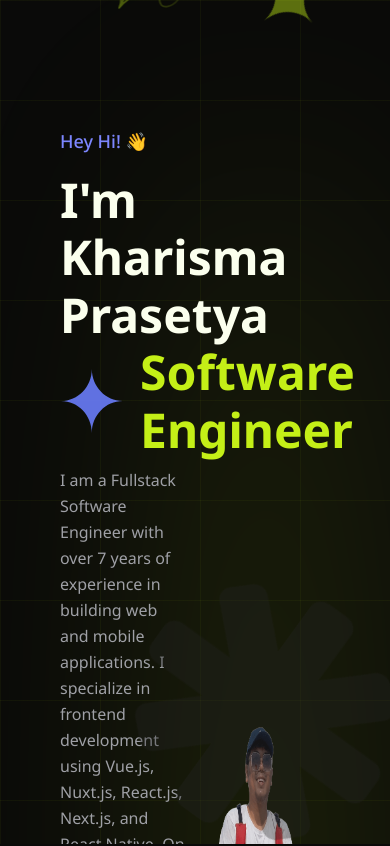
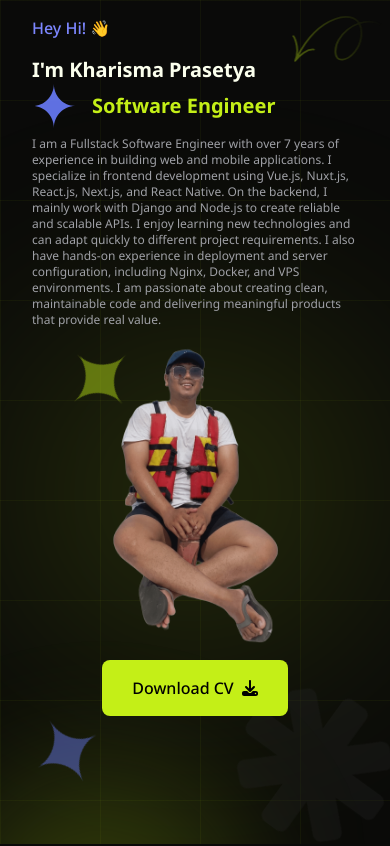
Before and after one commit to kharismaprasetya/cv_profile, a Next.js app: page / in a window 390 px wide. Shown: the top 846 px of the page. Built offline with nearby package versions, Linux system fonts and the light colour scheme.

Commit message:
DONE finished handle responsive in introduction

```diff
--- a/components/introduction/Introduction.tsx
+++ b/components/introduction/Introduction.tsx
@@ -4,16 +4,17 @@ import { FaDownload } from "react-icons/fa6";
 export default function Introduction() {
   return (
     <section className="introduction h-dvh">
-      <div className="bg-grid grid grid-cols-2 gap-4 py-[15vh] px-[60px] h-dvh">
+      <div className="bg-grid md:grid md:grid-cols-2 md:gap-4 py-4 md:py-[10vh] px-8 md:px-[60px] h-dvh">
         <div className="relative">
-          <div className="introduction__subtitle font-medium mb-[1rem] text-indigo-400 text-lg">
+          <div className="introduction__subtitle font-medium mb-[1rem] text-indigo-400 text-base md:text-lg">
             <p>Hey Hi! 👋</p>
           </div>
-          <h1 className="text-white text-5xl font-bold leading-[1.2]">
+          <h1 className="text-white text-xl lg:text-4xl xl:text-5xl font-bold md:leading-[1.2]">
             I'm Kharisma Prasetya
             <br />
             <span className="flex items-center gap-4">
               <Image
+                className="w-[44px] md:w-[56px] lg:w-[64px]"
                 width={64}
                 height={64}
                 src="/icons/diamond-star.svg"
@@ -22,7 +23,7 @@ export default function Introduction() {
               <span className="text-[#C4EF17]">Software Engineer</span>
             </span>
           </h1>
-          <p className="mt-2">
+          <p className="mt-2 text-xs md:text-sm lg:text-base md:leading-[1.7] lg:leading-[1.625]">
             I am a Fullstack Software Engineer with over 7 years of experience
             in building web and mobile applications. I specialize in frontend
             development using Vue.js, Nuxt.js, React.js, Next.js, and React
@@ -34,6 +35,28 @@ export default function Introduction() {
             creating clean, maintainable code and delivering meaningful products
             that provide real value.
           </p>
+          <div className="block md:hidden relative flex justify-center items-center mt-4">
+            <div className="absolute top-0 left-0 w-full h-full rounded-[50%] bg-[rgba(196,239,23,.2)] blur-[128px] -z-1"></div>
+            <Image
+              className="h-[300px] w-auto"
+              width={200}
+              height={300}
+              sizes="100vw"
+              src="/images/profile.png"
+              alt="Kharisma Prasetya"
+              preload
+            />
+            <div className="absolute top-0 left-[10%]">
+              <Image
+                className="w-[70px] animate-spin [animation-duration:6s] opacity-50"
+                width={70}
+                height={70}
+                src="/icons/diamond-star2.svg"
+                alt="Diamond Star"
+              />
+            </div>
+          </div>
+          <div className="flex justify-center md:justify-start">
             <a
               href="/pdf/cv_kharisma_prasetya.pdf"
               download="cv_kharisma_prasetya.pdf"
@@ -42,7 +65,8 @@ export default function Introduction() {
               <span>Download CV</span>
               <FaDownload />
             </a>
-          <div className="absolute top-[-10%] right-[4%]">
+          </div>
+          <div className="absolute top-0 right-0 md:top-[-10%] md:right-[4%]">
             <Image
               className="w-[90px] animate-left-right"
               width={90}
@@ -51,7 +75,7 @@ export default function Introduction() {
               alt="Loop Arrow"
             />
           </div>
-          <div className="absolute bottom-[-15%] right-[10%]">
+          <div className="absolute bottom-[-10%] left-0 md:bottom-[-15%] md:right-[10%]">
             <Image
               className="w-[70px] animate-rotate opacity-50"
               width={70}
@@ -63,7 +87,7 @@ export default function Introduction() {
           <div className="absolute bottom-[-50%] left-[-25%] w-[300px] h-[300px] rounded-[50%] bg-[rgba(196,239,23,.2)] blur-3xl -z-1"></div>
         </div>
         <div className="relative">
-          <div className="absolute top-[-10%] right-[4%]">
+          <div className="hidden md:block absolute top-[-10%] right-[4%]">
             <Image
               className="w-[70px] animate-spin [animation-duration:6s] opacity-50"
               width={70}
@@ -72,8 +96,8 @@ export default function Introduction() {
               alt="Diamond Star"
             />
           </div>
-          <div className="absolute top-0 left-0 w-full h-full rounded-[50%] bg-[rgba(196,239,23,.2)] blur-[128px] -z-1"></div>
-          <div className="flex justify-center items-center h-full">
+          <div className="hidden md:block absolute top-0 left-0 w-full h-full rounded-[50%] bg-[rgba(196,239,23,.2)] blur-[128px] -z-1"></div>
+          <div className="hidden md:block flex justify-center items-center h-full">
             <Image
               className="h-[450px] w-auto"
               width={246}
@@ -87,7 +111,7 @@ export default function Introduction() {
         </div>
         <div className="absolute bottom-0 right-0">
           <Image
-            className="w-[250px] animate-spin [animation-duration:8s]"
+            className="w-[150px] md:w-[250px] animate-spin [animation-duration:8s]"
             width={250}
             height={250}
             src="/icons/sixline-asterisk.svg"
```
Lines whose indentation alone changed are shown as unchanged.
